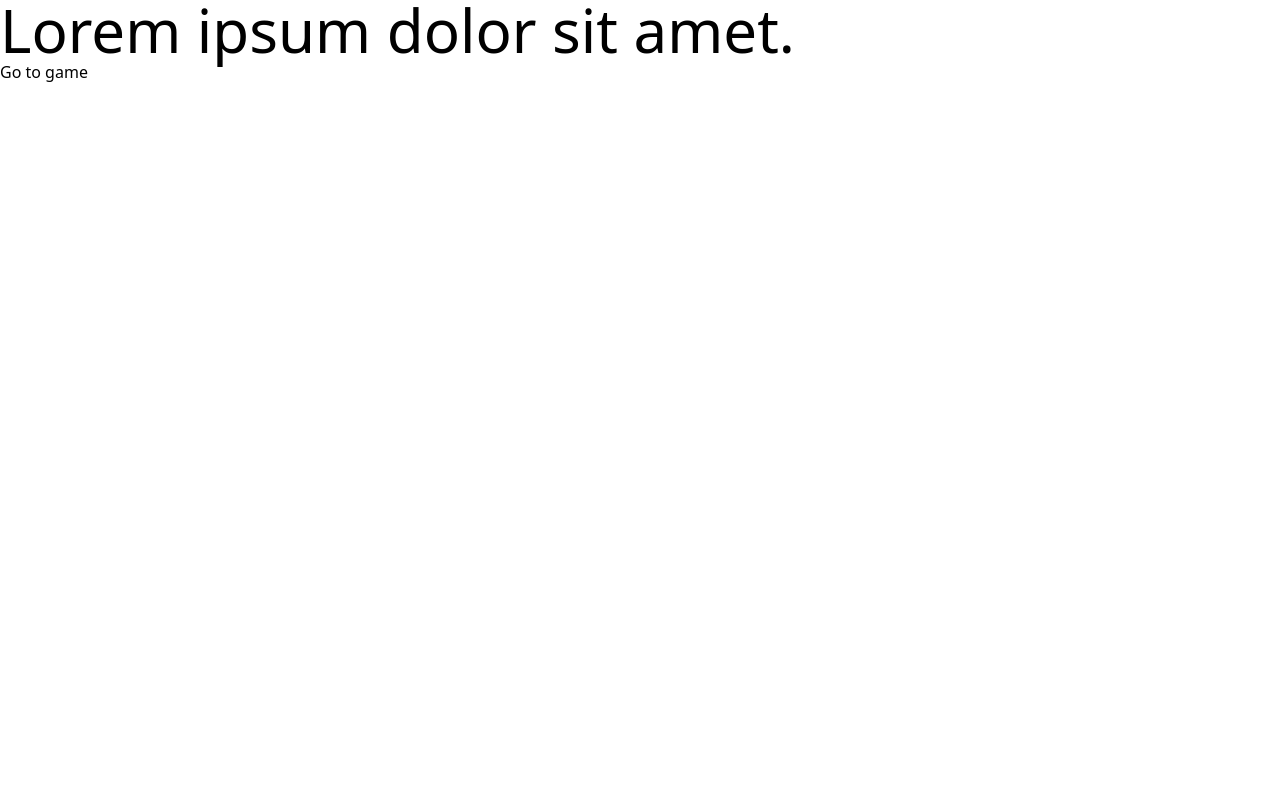
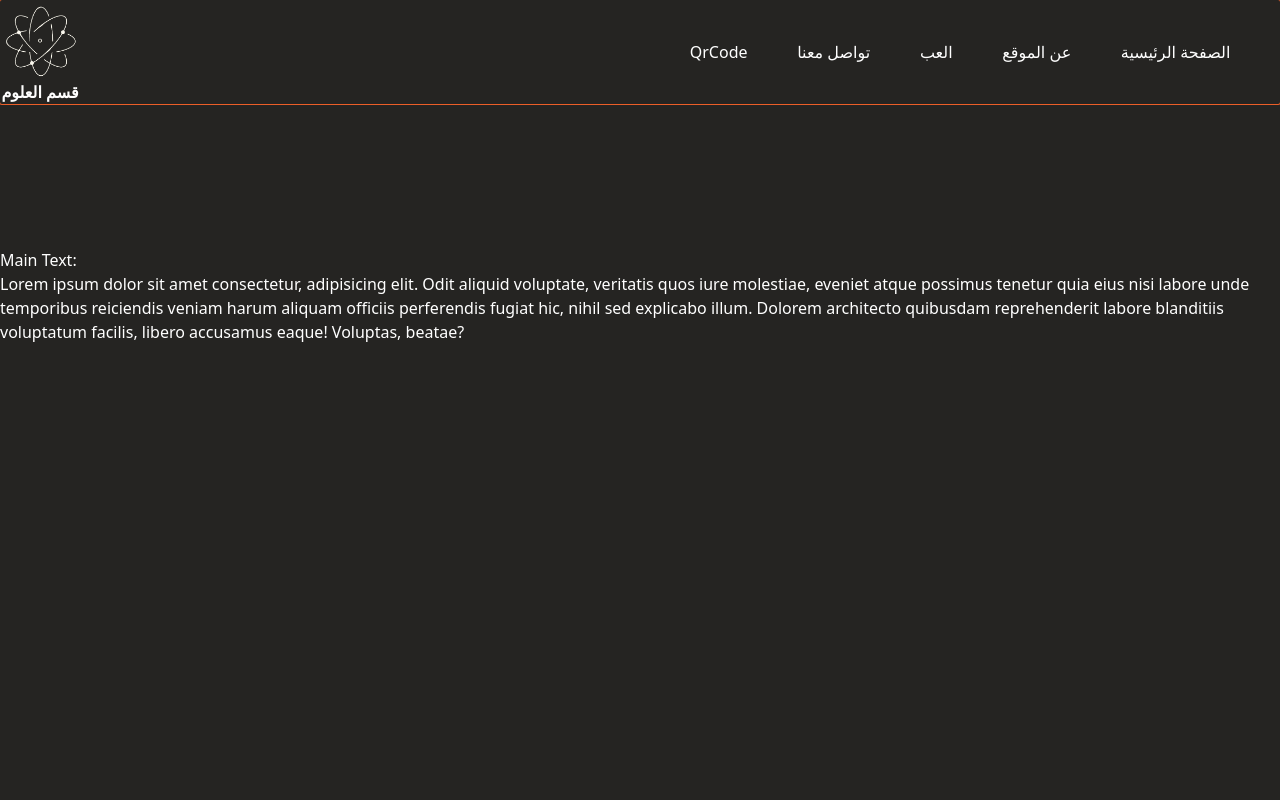
Before and after one commit to D-Yusuf/PhysicsProject2-Heat, a website built with Vite: page app/index.html in a window 1280 px wide. Shown: the top 800 px of the page. Built offline with nearby package versions, Linux system fonts and the light colour scheme.

Commit message:
finshed taskbar

```diff
--- a/app/index.html
+++ b/app/index.html
@@ -1,16 +1,50 @@
 <!DOCTYPE html>
-<html lang="en">
+<html lang="ar">
   <head>
     <meta charset="UTF-8" />
     <link rel="icon" type="image/svg+xml" href="/vite.svg" />
     <meta name="viewport" content="width=device-width, initial-scale=1.0" />
-    <title>Vite App</title>
+    <link rel="icon" href="/images/icon.jpeg">
+
+    <title>مشروع التفوق</title>
     <link rel="stylesheet" href="./src/index.css">
   </head>
-  <body>
-    <p class="text-6xl">Lorem ipsum dolor sit amet.</p>
-    <a href="./src/game.html">Go to game</a>
-    <div id="app"></div>
+  <body class=" bg-black-grey transition text-white">
+    <!-- NAVBAR -->
+    <nav class="sticky bg-black-grey top-0 rounded-sm w-full ring-1 ring-reyada-orange">
+      <div class="flex flex-row items-center text-center justify-between">
+        <div class="w-20">
+          <a href="">
+            <img
+            src="./images/logo.png"
+            alt="Logo"
+            class=" rounded-full"
+            >
+
+          </a>
+          <p class="font-bold">قسم العلوم</p>
+        </div>
+        <ul class="flex justify-evenly w-[50%]" dir="rtl">
+          <li><a href="#main">الصفحة الرئيسية</a></li>
+          <li><a href="#about">عن الموقع</a></li>
+          <li><a href="./src/game.html">العب</a></li>
+          <li><a href="#">تواصل معنا</a> </li>
+          <li><a href="#">QrCode</a></li>
+        </ul>
+      </div>
+    </nav>
+    <!--// NAVBAR //-->
+    <!-- CONTAINER -->
+    <div  class="container w-full mx-auto ">
+      <div id="main" class="h-screen pt-36">
+        <p>Main Text: <br> Lorem ipsum dolor sit amet consectetur, adipisicing elit. Odit aliquid voluptate, veritatis quos iure molestiae, eveniet atque possimus tenetur quia eius nisi labore unde temporibus reiciendis veniam harum aliquam officiis perferendis fugiat hic, nihil sed explicabo illum. Dolorem architecto quibusdam reprehenderit labore blanditiis voluptatum facilis, libero accusamus eaque! Voluptas, beatae?</p>
+      </div>
+      <div id="about" class="h-screen pt-36">
+        <p>About: <br>Aboutasdkasddasd Lorem ipsum dolor sit amet consectetur, adipisicing elit. Odit aliquid voluptate, veritatis quos iure molestiae, eveniet atque possimus tenetur quia eius nisi labore unde temporibus reiciendis veniam harum aliquam officiis perferendis fugiat hic, nihil sed explicabo illum. Dolorem architecto quibusdam reprehenderit labore blanditiis voluptatum facilis, libero accusamus eaque! Voluptas, beatae?</p>
+      </div>
+
+    </div>
+    <!-- CONTAINER -->
     <script type="module" src="/main.js"></script>
   </body>
 </html>
--- a/app/tailwind.config.cjs
+++ b/app/tailwind.config.cjs
@@ -6,7 +6,15 @@ module.exports = {
     "./src/**/*.{js,ts,jsx,tsx}",
   ],
   theme: {
-    extend: {},
+    extend: {
+      colors:{
+        "off-white": "#fffcf2",
+        "gray-white": "#ccc5b9",
+        "brownish-gray": "#403d39",
+        "black-grey": "#252422",
+        "reyada-orange": "#eb5e28"
+      }
+    },
   },
   plugins: [],
 }
```
Also changed, not shown: app/images/icon.jpeg (added), app/images/logo.png (added).
